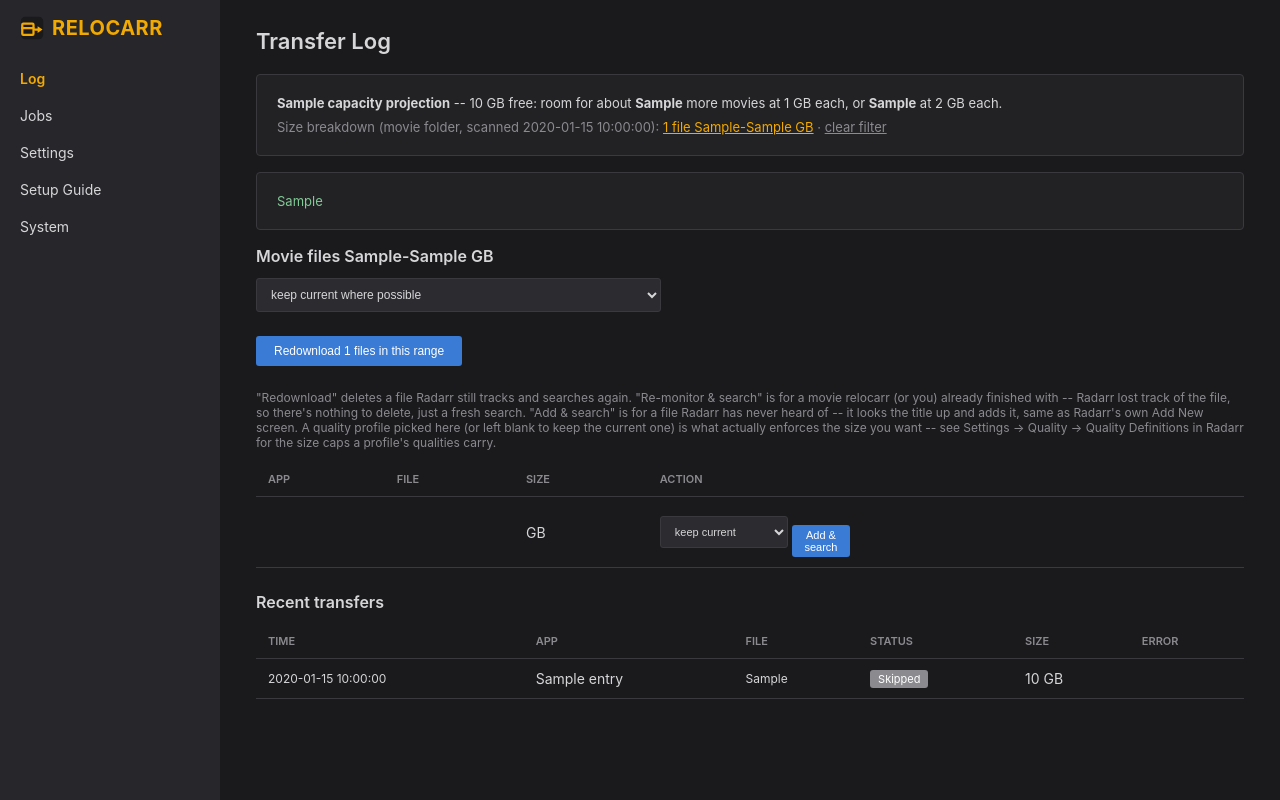
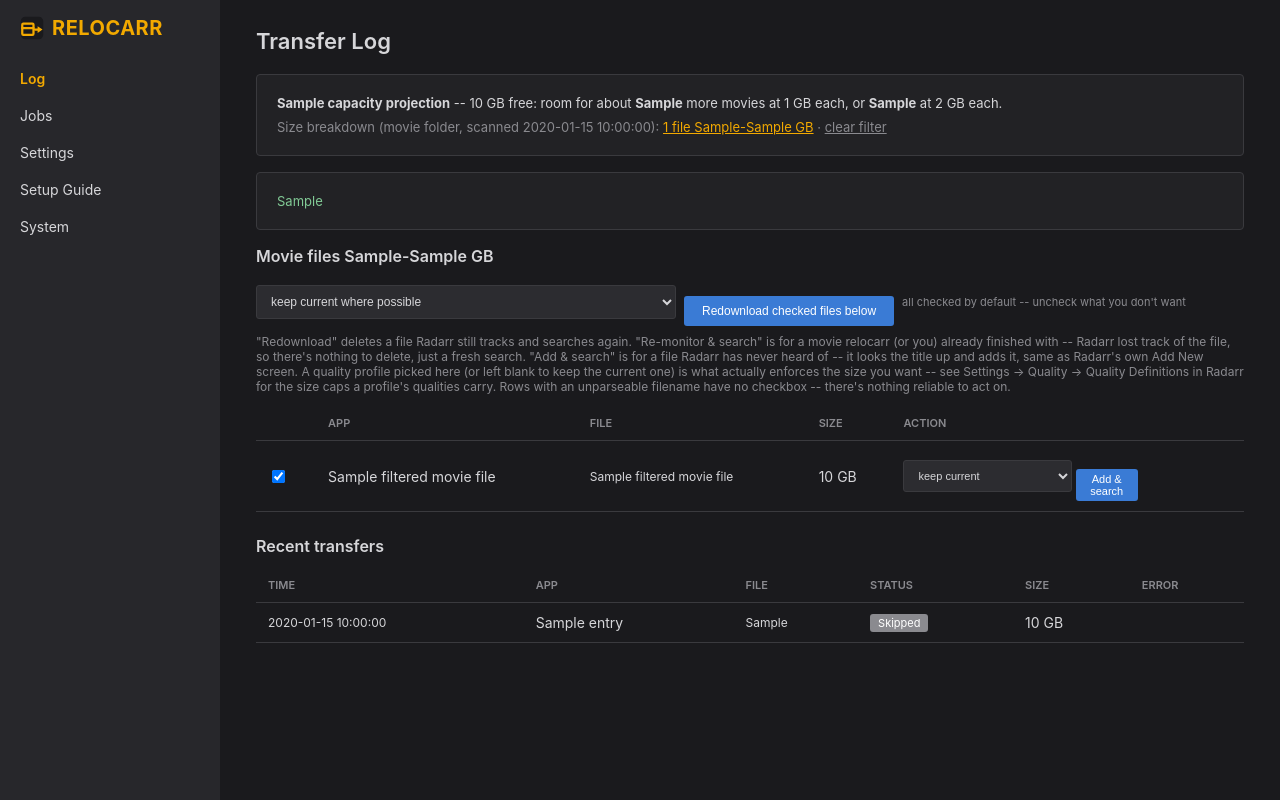
Before and after one commit to a000a999a/relocarr, a FastAPI app: template src/relocarr/web/templates/log.html in a window 1280 px wide. Run offline with FastAPI, Linux system fonts and the light colour scheme; the template is opened without the code that fills it: most values are stand-ins (such as "Sample title", 1, 10 or a date in 2020); parts of the project's set-up code (start-up, migrations or seed data) failed here and were passed over.

Commit message:
Replace the Log page's bulk redownload button with checkboxes
The old bulk action was all-or-nothing: one button per app that acted
on every actionable file in the active size-bucket filter. Replaced
with a checkbox per row (checked by default, so submitting as-is still
means "all of them") and a single "Redownload checked files below"
button, letting a few rows be unchecked instead.

The checkboxes live outside the bulk form (one per table row) and
associate with it via the HTML form= attribute, so they can coexist
with each row's own independent single-file Redownload form without
nested <form> elements. The backend now takes the exact submitted
"<app_id>|<path>" selections instead of re-deriving the file list from
a min_gb/max_gb range server-side, grouping by app so each app's
Radarr movie index is still only built once per request.

Co-Authored-By: Claude Sonnet 5 <noreply@anthropic.com>

```diff
--- a/src/relocarr/web/routes.py
+++ b/src/relocarr/web/routes.py
@@ -721,58 +721,71 @@ def log_redownload(
 
 @router.post("/log/redownload-bulk")
 def log_redownload_bulk(
-    app_id: int = Form(...),
-    min_gb: float = Form(...),
+    paths: list[str] = Form(...),
+    quality_profile_id: str = Form(""),
+    min_gb: float | None = Form(None),
     max_gb: float | None = Form(None),
-    quality_profile_id: str = Form(""),
 ):
-    """Same as /log/redownload, but for every file the library scan
-    currently has in this app's active size-bucket filter -- one Radarr
-    movie index built once and shared, then one action per file. A file
-    that can't be resolved (see _apply_redownload) is skipped, logged, and
-    counted, not allowed to abort the rest of the batch.
+    """The Log page's checkbox-driven bulk redownload. Each `paths` value
+    is "<app_id>|<path>" -- the checkbox is checked by default for every
+    row (unparseable-filename rows excluded, they have no checkbox at
+    all), so submitting with nothing unchecked means every actionable
+    file currently shown; unchecking rows selects just a few, with no
+    JavaScript needed. Grouped by app so each app's Radarr movie index is
+    only built once no matter how many of its files were selected. A file
+    that can't be resolved (see _apply_redownload) is skipped, logged,
+    and counted -- never allowed to abort the rest of the batch.
     """
+    files_by_path = {(f["app_id"], f["path"]): f for f in movie_library_cache.files}
+    targets_by_app: dict[int, list[dict]] = {}
+    for raw in paths:
+        app_id_str, _, path = raw.partition("|")
+        try:
+            app_id = int(app_id_str)
+        except ValueError:
+            continue
+        f = files_by_path.get((app_id, path))
+        if f is not None:
+            targets_by_app.setdefault(app_id, []).append(f)
+
     with session(settings.db_path) as conn:
-        app = conn.execute("SELECT * FROM apps WHERE id = ? AND kind = 'radarr'", (app_id,)).fetchone()
-    if app is None:
-        raise HTTPException(status_code=404, detail="app not found")
-
-    min_bytes = min_gb * 1024**3
-    max_bytes = max_gb * 1024**3 if max_gb is not None else None
-    targets = [
-        f
-        for f in movie_library_cache.files
-        if f["app_id"] == app_id
-        and f["size_bytes"] > min_bytes
-        and (max_bytes is None or f["size_bytes"] <= max_bytes)
-    ]
+        apps_by_id = {
+            a["id"]: a for a in conn.execute("SELECT * FROM apps WHERE kind = 'radarr'").fetchall()
+        }
 
     profile_id = int(quality_profile_id) if quality_profile_id else None
-    client = arr.RadarrApp(app["base_url"], app["api_key"])
     succeeded = 0
     skipped = 0
-    try:
-        by_path, by_title_year = client.build_movie_index()
-        for f in targets:
-            try:
-                outcome = _apply_redownload(client, app["staging_root"], f, by_path, by_title_year, profile_id)
-                logger.info("bulk redownload: %s", outcome)
-                succeeded += 1
-            except ValueError as exc:
-                logger.warning("bulk redownload skipped: %s", exc)
-                skipped += 1
-    except httpx.HTTPError:
-        logger.exception("bulk redownload failed for app %r", app_id)
-        return RedirectResponse(
-            _log_redirect_url(min_gb, max_gb, error="Could not reach Radarr -- see the server log."),
-            status_code=303,
-        )
-    finally:
-        client.close()
+    had_connection_error = False
+    for app_id, files in targets_by_app.items():
+        app = apps_by_id.get(app_id)
+        if app is None:
+            skipped += len(files)
+            continue
+        client = arr.RadarrApp(app["base_url"], app["api_key"])
+        try:
+            by_path, by_title_year = client.build_movie_index()
+            for f in files:
+                try:
+                    outcome = _apply_redownload(
+                        client, app["staging_root"], f, by_path, by_title_year, profile_id
+                    )
+                    logger.info("bulk redownload: %s", outcome)
+                    succeeded += 1
+                except ValueError as exc:
+                    logger.warning("bulk redownload skipped: %s", exc)
+                    skipped += 1
+        except httpx.HTTPError:
+            logger.exception("bulk redownload failed for app %r", app_id)
+            had_connection_error = True
+            skipped += len(files)
+        finally:
+            client.close()
 
     result = f"Redownload triggered for {succeeded} file{'s' if succeeded != 1 else ''}."
     if skipped:
-        result += f" {skipped} skipped (needed a quality profile, or couldn't be matched) -- see the server log."
+        result += f" {skipped} skipped"
+        result += " (Radarr unreachable for some) -- see the server log." if had_connection_error else "."
     return RedirectResponse(_log_redirect_url(min_gb, max_gb, result=result), status_code=303)
 
 
--- a/src/relocarr/web/templates/log.html
+++ b/src/relocarr/web/templates/log.html
@@ -47,39 +47,36 @@
 {% if filtered_movie_files is not none %}
 <h1 style="font-size: 16px; margin-bottom: 12px;">Movie files {% if max_gb %}{{ min_gb }}-{{ max_gb }} GB{% else %}&gt; {{ min_gb }} GB{% endif %}</h1>
 {% if filtered_movie_files %}
-<p style="margin: 0 0 12px;">
-  {% for app_id, group in filtered_movie_files | groupby('app_id') %}
-  {% set unknown_count = group | selectattr('redownload_action', 'equalto', 'unknown') | list | length %}
-  {% set actionable_count = (group | length) - unknown_count %}
-  <form method="post" action="/log/redownload-bulk" style="display: inline-flex; gap: 6px; align-items: center; margin: 0 12px 8px 0; flex-wrap: wrap;">
-    <input type="hidden" name="app_id" value="{{ app_id }}">
+<form id="bulk-redownload-form" method="post" action="/log/redownload-bulk" style="display: flex; gap: 8px; align-items: center; margin: 0 0 8px; flex-wrap: wrap;">
   <input type="hidden" name="min_gb" value="{{ min_gb }}">
   {% if max_gb %}<input type="hidden" name="max_gb" value="{{ max_gb }}">{% endif %}
   <select name="quality_profile_id" style="font-size: 12px;">
     <option value="">keep current where possible</option>
-      {% for p in group[0].quality_profiles %}
+    {% for p in filtered_movie_files[0].quality_profiles %}
     <option value="{{ p.id }}">{{ p.name }}</option>
     {% endfor %}
   </select>
-    <button type="submit" style="font-size: 12px;">Redownload {{ actionable_count }} {{ group[0].app_name }} files in this range</button>
-    {% if unknown_count %}
-    <span style="color: var(--text-dim); font-size: 11px;">({{ unknown_count }} skipped -- filename doesn't parse)</span>
-    {% endif %}
+  <button type="submit" style="font-size: 12px;">Redownload checked files below</button>
+  <span style="color: var(--text-dim); font-size: 11px;">all checked by default -- uncheck what you don't want</span>
 </form>
-  {% endfor %}
-</p>
 <p style="margin: 0 0 12px; color: var(--text-dim); font-size: 12px;">
   "Redownload" deletes a file Radarr still tracks and searches again. "Re-monitor &amp; search" is for a movie
   relocarr (or you) already finished with -- Radarr lost track of the file, so there's nothing to delete, just
   a fresh search. "Add &amp; search" is for a file Radarr has never heard of -- it looks the title up and adds
   it, same as Radarr's own Add New screen. A quality profile picked here (or left blank to keep the current
   one) is what actually enforces the size you want -- see Settings &rarr; Quality &rarr; Quality Definitions
-  in Radarr for the size caps a profile's qualities carry.
+  in Radarr for the size caps a profile's qualities carry. Rows with an unparseable filename have no checkbox
+  -- there's nothing reliable to act on.
 </p>
 <table style="margin-bottom: 24px;">
-  <tr><th>App</th><th>File</th><th>Size</th><th>Action</th></tr>
+  <tr><th></th><th>App</th><th>File</th><th>Size</th><th>Action</th></tr>
   {% for f in filtered_movie_files %}
   <tr>
+    <td>
+      {% if f.redownload_action != 'unknown' %}
+      <input type="checkbox" name="paths" value="{{ f.app_id }}|{{ f.path }}" form="bulk-redownload-form" checked>
+      {% endif %}
+    </td>
     <td>{{ f.app_name }}</td>
     <td style="font-size: 12px;">{{ f.name }}</td>
     <td>{{ (f.size_bytes / (1024**3)) | round(2) }} GB</td>
```
Also changed, not shown: tests/test_log_page.py (+67 -10 lines). Lines whose indentation alone changed are shown as unchanged.
